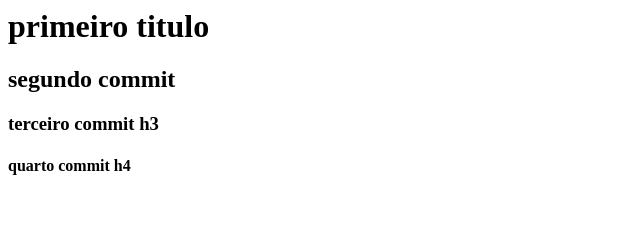
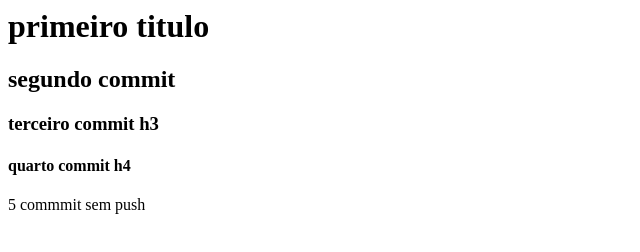
Before and after one commit to gabrielrsantana/rebasetest, a plain HTML site: page index.html in a window 1280 px wide. Shown: the whole page, without its empty margins (0-640 px from the left). Drawn offline with Linux system fonts and the light colour scheme.

Commit message:
5 commmit sem push

```diff
--- a/index.html
+++ b/index.html
@@ -3,3 +3,6 @@
 
 <h3>terceiro commit h3</h3>
 <h4>quarto commit h4</h4>
+
+
+<p>5 commmit sem push</p>
```
